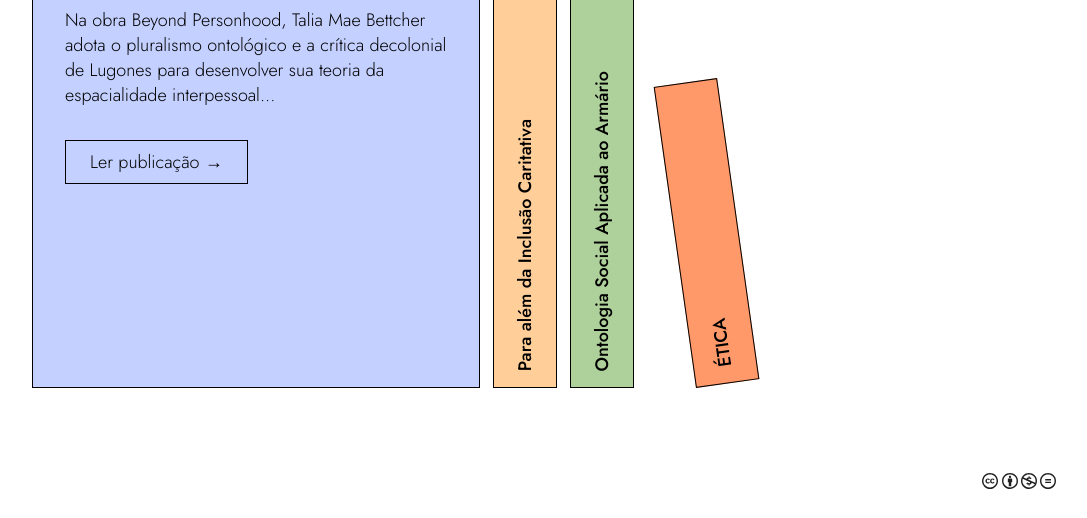
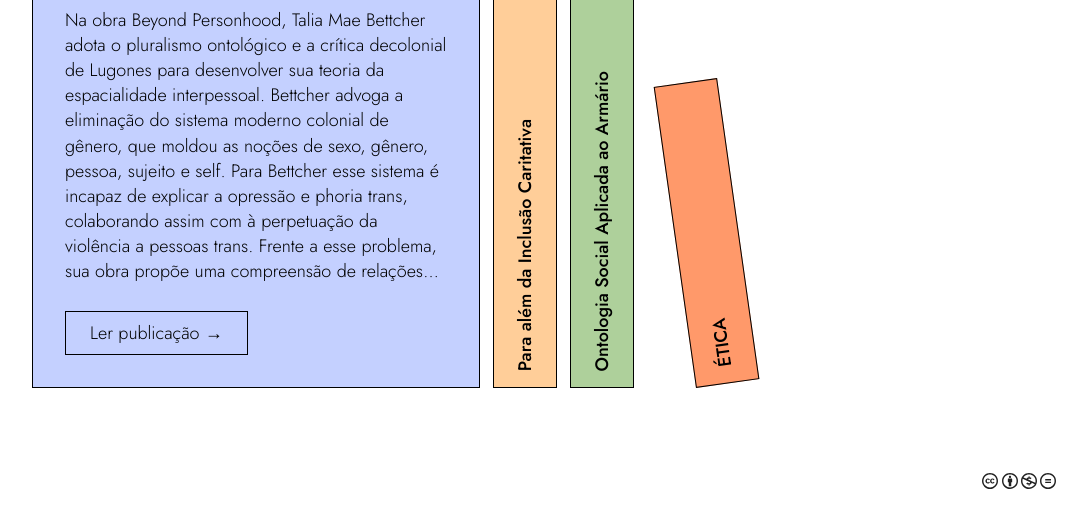
Before and after one commit to anothermimich/Lu.immich, an Eleventy site: page src/philosophy.njk in a window 1280 px wide. Shown: the part 282-800 px from the top of the page, without its empty margins (96-1183 px from the left). Built offline with nearby package versions, Linux system fonts and the light colour scheme; Eleventy itself is replaced by a stand-in of ours; files that its build step writes are made by us from their sources.

Commit message:
book excert

```diff
--- a/src/_data/philosophy.json
+++ b/src/_data/philosophy.json
@@ -8,7 +8,7 @@
     "coauthors": "",
     "color": "#C4D0FF",
     "height": "60vh",
-    "excerpt": "Na obra Beyond Personhood, Talia Mae Bettcher adota o pluralismo ontológico e a crítica decolonial de Lugones para desenvolver sua teoria da espacialidade interpessoal...",
+    "excerpt": "Na obra Beyond Personhood, Talia Mae Bettcher adota o pluralismo ontológico e a crítica decolonial de Lugones para desenvolver sua teoria da espacialidade interpessoal. Bettcher advoga a eliminação do sistema moderno colonial de gênero, que moldou as noções de sexo, gênero, pessoa, sujeito e self. Para Bettcher esse sistema é incapaz de explicar a opressão e phoria trans, colaborando assim com à perpetuação da violência a pessoas trans. Frente a esse problema, sua obra propõe uma compreensão de relações interpessoais centrada em sistemas de fronteiras que regulam as relações de proximidade, distância e intimidade. Essa compreensão denominada espacialidade interpessoal, substitui a noção de pessoa fundada na modernidade, por objetos interpessoais, que por sua vez são inerentemente relacionais e construídos por fronteiras de acesso manifestas através da auto apresentação. Ao priorizar o aspecto relacional da experiência social, esta teoria revela como a violação sistemática das fronteiras de acesso estrutura a opressão trans",
     "link": "https://philpapers.org/go.pl?id=IMMPAD&proxyId=&u=https%3A%2F%2Fdoi.org%2F10.33871%2F27639657.2026.6.1.11909"
   },
   {
@@ -19,7 +19,7 @@
     "publication": "ANPOF",
     "color": "#FFCE99",
     "height": "55vh",
-    "excerpt": "Cara leitora, aqui quem vos fala é alguém ilegível. Essa condição não se deve ao mero acaso; ela é sintomática de uma gramática social que visa traduzir existências em termos binários derivados de um biologismo mal fundamentado...",
+    "excerpt": "Cara leitora, aqui quem vos fala é alguém ilegível. Essa condição não se deve ao mero acaso; ela é sintomática de uma gramática social que visa traduzir existências em termos binários derivados de um biologismo mal fundamentado. Recentemente, essa condição – ser trans – tem motivado debates vigorosos na filosofia feminista voltados à inclusão, seja para endereçar urgências sociais ou para analisar hipóteses radicais não ancoradas na realidade. Dentre as perspectivas engajadas com problemas sociais, destaco neste texto abordagens centradas na melhoria conceitual (ameliorative approach)",
     "link": "https://anpof.org.br/comunicacoes/coluna-anpof/para-alem-da-inclusao-caritativa-a-ilegibilidade-trans-como-mecanismo-social"
   },
   {
@@ -30,7 +30,7 @@
     "publication": "Controvérsia",
     "color": "#AED09B",
     "height": "58vh",
-    "excerpt": "Na filosofia analítica, precisamente na metafísica feminista, questões sobre a definição e fundação de categorias sociais são alvo de debate. Nessa subárea, formou-se um debate dividido entre teorias de posição social e teorias baseadas em identidade...",
+    "excerpt": "Na filosofia analítica, precisamente na metafísica feminista, questões sobre a definição e fundação de categorias sociais são alvo de debate. Nessa subárea, formou-se um debate dividido entre teorias de posição social e teorias baseadas em identidade. Teorias de posição social entendem categorias sociais por meio de limitações e liberdades que são socialmente atreladas a um indivíduo. Por outro lado, teorias baseadas em identidade focam em experiências inerentes ao sujeito para responder essa questão. O presente texto centra-se em uma crítica realizada à teoria de posição social desenvolvida por Ásta. A crítica sugere uma incapacidade na categorização de identidades sexuais queer de indivíduos no armário, o que implica na sua exclusão sistemática de espaços queer. Na teoria de Ásta, categorias sociais são concebidas como sendo variáveis de acordo com o contexto onde a conferência delas ocorre. De acordo com Andler, esse modo de conceber categorias sociais leva a exclusão de pessoas com identidade sexual queer, pois pressupõe que o indivíduo apresente determinada orientação sexual para a conferência de determinada identidade sexual. Porém, como demonstrado neste texto, Ásta não postula a relação entre orientação sexual e identidade sexual como inerente ao processo de conferência",
     "link": "https://philpapers.org/go.pl?id=IMMOSA&proxyId=&u=https%3A%2F%2Fdx.doi.org%2F10.4013%2Fcon.2025.212.10"
   },
   {
--- a/src/css/philosophy.css
+++ b/src/css/philosophy.css
@@ -153,6 +153,7 @@
   margin-bottom: 1rem;
   line-height: 1.1;
   word-break: break-word;
+  text-wrap: balance;
 }
 
 .book-subtitle-expanded {
@@ -170,12 +171,29 @@
   margin-top: -0.5rem;
 }
 
+/* Autoria e Resumo */
+.book-coauthors {
+  font-size: 0.9em;
+  font-weight: 400;
+  opacity: 0.6;
+  margin-bottom: 1rem;
+  margin-top: -0.5rem;
+}
+
 .book-excerpt {
-  max-width: 40ch;
-  margin-bottom: 4vh;
+  max-width: 45ch;
+  line-height: 1.4;
+  display: -webkit-box;
+  -webkit-box-orient: vertical;
+  overflow: hidden;
+  text-overflow: ellipsis;
+  text-wrap: balance;
+  margin-bottom: 1rem;
 }
 
 .book-btn {
+  flex-shrink: 0;
+  margin-top: auto;
   border: 1px solid #000;
   padding: 0.5rem 1.5rem;
   width: fit-content;
--- a/src/js/philosophy.js
+++ b/src/js/philosophy.js
@@ -1,32 +1,70 @@
 document.addEventListener("DOMContentLoaded", () => {
-  // Seleciona todos os livros da estante
+  // ==========================================================================
+  // 1. SISTEMA DE CLIQUE E ACORDEÃO
+  // ==========================================================================
   const books = document.querySelectorAll(".book-item");
 
   books.forEach((book) => {
     book.addEventListener("click", function () {
-      // Verifica se o livro clicado já está aberto
       const isAlreadyOpen = this.classList.contains("is-open");
 
-      // Passo 1: Remove a classe 'is-open' de TODOS os livros
+      // Remove a classe 'is-open' de TODOS os livros
       books.forEach((b) => b.classList.remove("is-open"));
 
-      // Passo 2: Se o livro clicado NÃO estava aberto, nós o abrimos agora.
+      // Se não estava aberto, abre agora
       if (!isAlreadyOpen) {
         this.classList.add("is-open");
 
-        // Passo 3: O Pulo do Gato de UX para Mobile
-        // Verifica se a tela tem 1000px ou menos (modo celular/tablet)
+        // Regra de rolagem suave para Mobile/Tablet (mantida)
         if (window.innerWidth <= 1000) {
-          // Espera 300 milissegundos para a animação do CSS começar
-          // a expandir o bloco, e então centraliza na tela.
           setTimeout(() => {
             this.scrollIntoView({
-              behavior: "smooth", // Desliza suavemente
-              block: "center", // Crava o livro exatamente no meio da tela
+              behavior: "smooth",
+              block: "center",
             });
           }, 300);
         }
       }
     });
   });
+
+  // ==========================================================================
+  // 2. MOTOR MATEMÁTICO DE CORTE DE TEXTO (AGORA BLINDADO CONTRA ZUMBIS)
+  // ==========================================================================
+
+  const clampObserver = new ResizeObserver((entries) => {
+    for (let entry of entries) {
+      // 1. Agora o alvo é o contêiner PAI (a página inteira do livro)
+      const bookContent = entry.target;
+      const excerpt = bookContent.querySelector(".book-excerpt");
+
+      if (!excerpt) continue;
+
+      // 2. Resetamos a tesoura temporariamente
+      excerpt.style.webkitLineClamp = "unset";
+
+      // 3. O Truque: Forçamos o texto a esticar apenas neste milissegundo
+      // para o JavaScript conseguir medir qual é o espaço físico disponível
+      excerpt.style.flexGrow = "1";
+      const availableHeight = excerpt.clientHeight;
+
+      // 4. Removemos o estiramento IMEDIATAMENTE.
+      // Isso encolhe a caixa de volta e extermina as "Linhas Zumbis"
+      excerpt.style.flexGrow = "0";
+
+      // 5. Executamos a matemática com o espaço que medimos
+      const computedStyle = window.getComputedStyle(excerpt);
+      const lineHeight = parseFloat(computedStyle.lineHeight);
+
+      if (lineHeight > 0) {
+        const maxLines = Math.floor(availableHeight / lineHeight);
+        excerpt.style.webkitLineClamp = maxLines > 0 ? maxLines : 1;
+      }
+    }
+  });
+
+  // 🚨 ATENÇÃO AQUI: Nós engatamos o observador na classe .book-content (O Pai),
+  // e não mais no .book-excerpt. Isso impede que o JS entre em loop infinito.
+  const bookContents = document.querySelectorAll(".book-content");
+  bookContents.forEach((content) => clampObserver.observe(content));
 });
```
